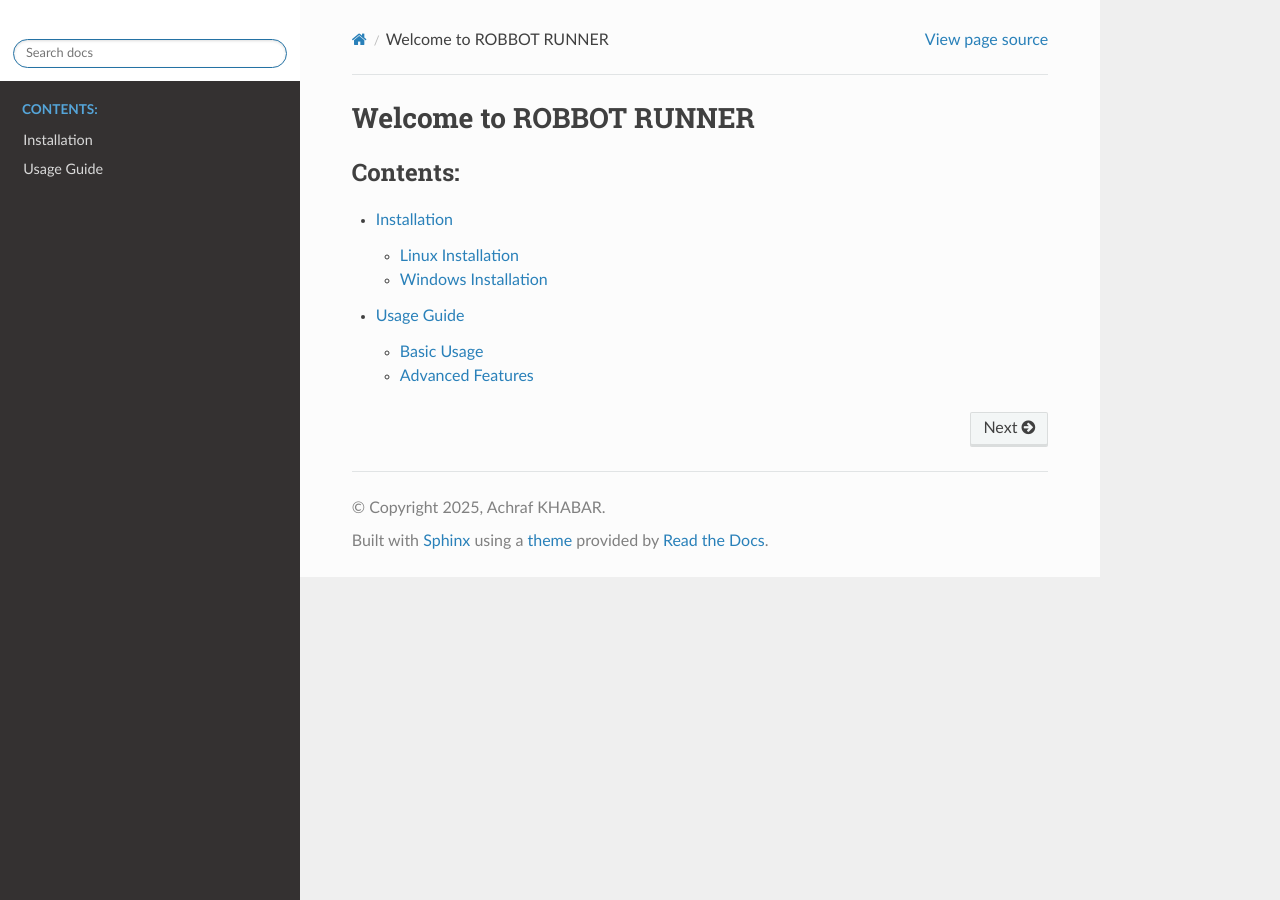
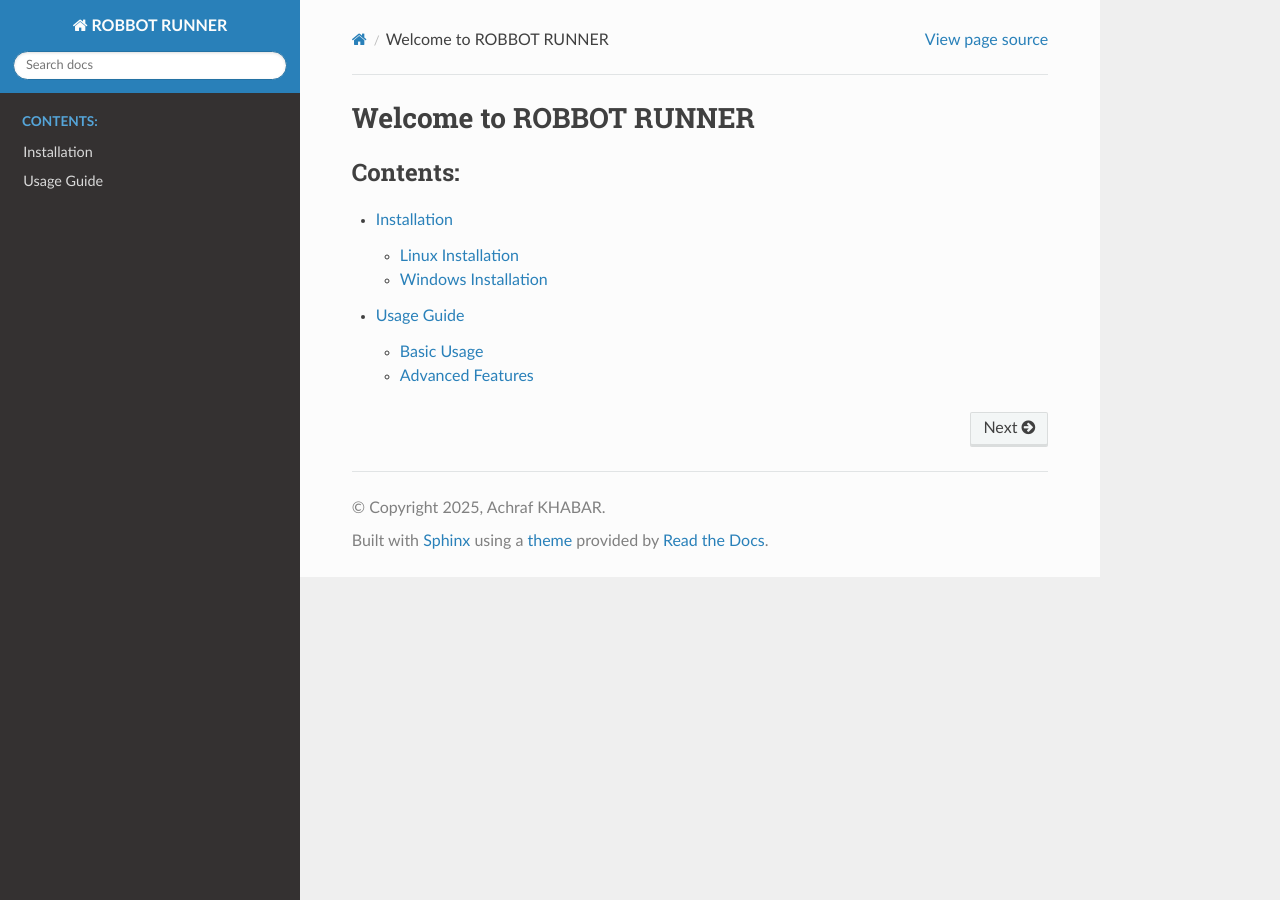
Before and after one commit to Ashraf-Khabar/ROBOT-RUNNER-DOC, a Sphinx documentation site: the page built from source/index.rst, in a window 1280 px wide. Built offline with Sphinx 7.4.7 and the Read the Docs theme 3.1.0, drawn with Linux system fonts in a browser that asks for light colours.

```diff
--- a/source/conf.py
+++ b/source/conf.py
@@ -18,16 +18,10 @@
 templates_path = ['_templates']
 exclude_patterns = []
 
-html_logo = "_static/logo.png"
 
-html_theme_options = {
-    "logo_only": True,  # Display only logo (no project name)
-    "style_nav_header_background": "#FFFFFF",  # Match logo background
-}
+
 # -- Options for HTML output -------------------------------------------------
 # https://www.sphinx-doc.org/en/master/usage/configuration.html#options-for-html-output
 
 html_theme = 'sphinx_rtd_theme'
 html_static_path = ['_static']
-
-html_css_files = ["custom.css"]
```
